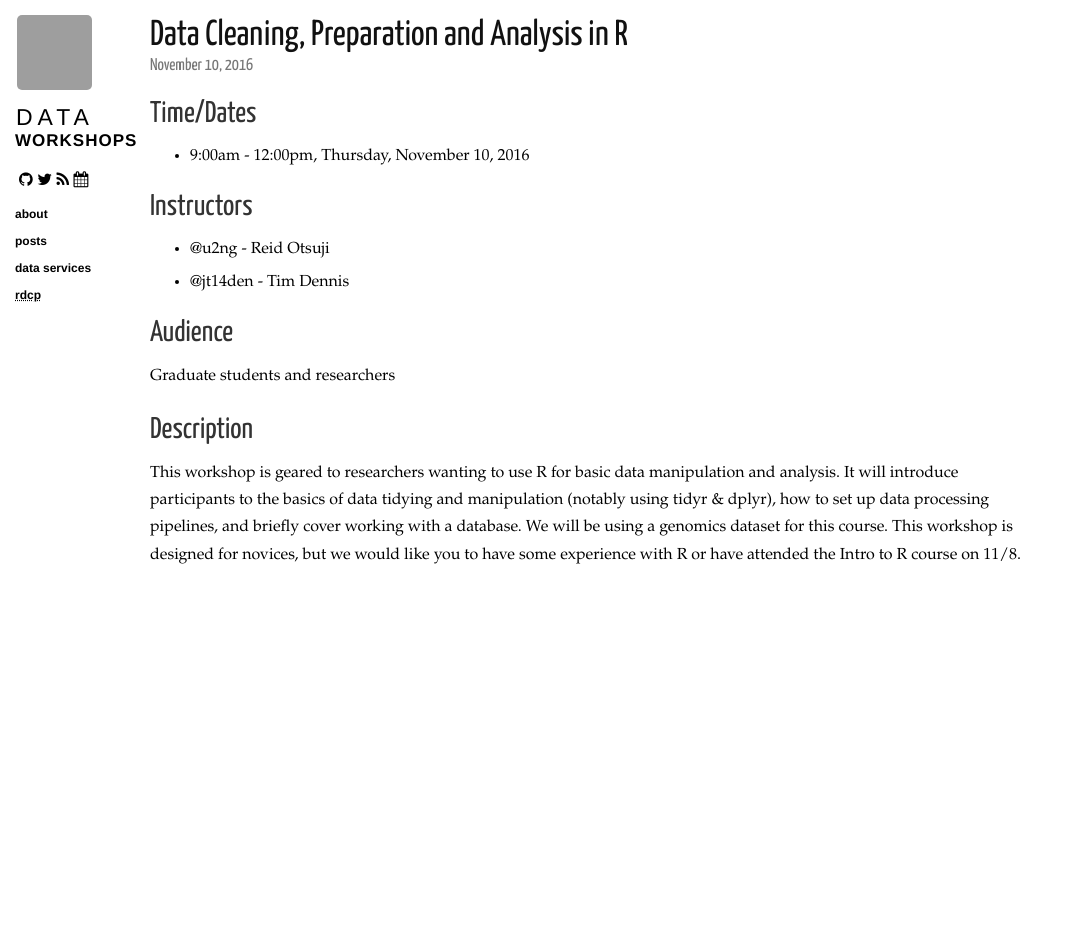
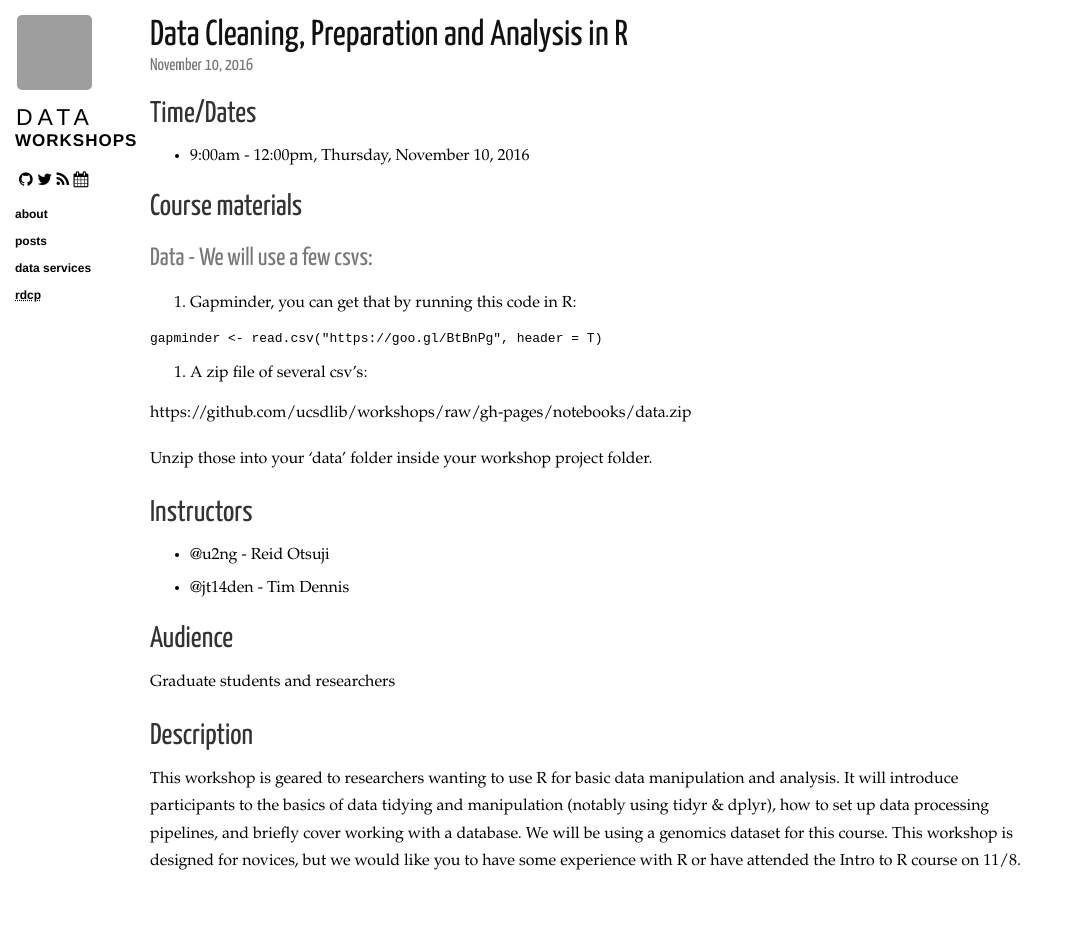
Before and after one commit to ucsdlib/workshops, a Jekyll site: the page built from _posts/2016-11-10-data-clean-R.markdown, in a window 1280 px wide. Shown: the whole page, without its empty margins (0-1068 px from the left). Built offline with Jekyll 4.4.1, drawn with Linux system fonts in a browser that asks for light colours; nearby versions of some CDN libraries; before the commit the page ends 900 px from its top, so only the background shows below that; grey boxes are pictures that could not be loaded.

Commit message:
adding data

````diff
--- a/_posts/2016-11-10-data-clean-R.markdown
+++ b/_posts/2016-11-10-data-clean-R.markdown
@@ -7,6 +7,23 @@ category: posts r
 ## Time/Dates
 
 * 9:00am - 12:00pm, Thursday, November 10, 2016
+
+## Course materials
+
+### Data - We will use a few csvs:
+
+1. Gapminder, you can get that by running this code in R:
+
+```{r}
+gapminder <- read.csv("https://goo.gl/BtBnPg", header = T)
+```
+
+2. A zip file of several csv's:
+
+https://github.com/ucsdlib/workshops/raw/gh-pages/notebooks/data.zip
+
+Unzip those into your 'data' folder inside your workshop project folder.
+
 
 ## Instructors
 
````
